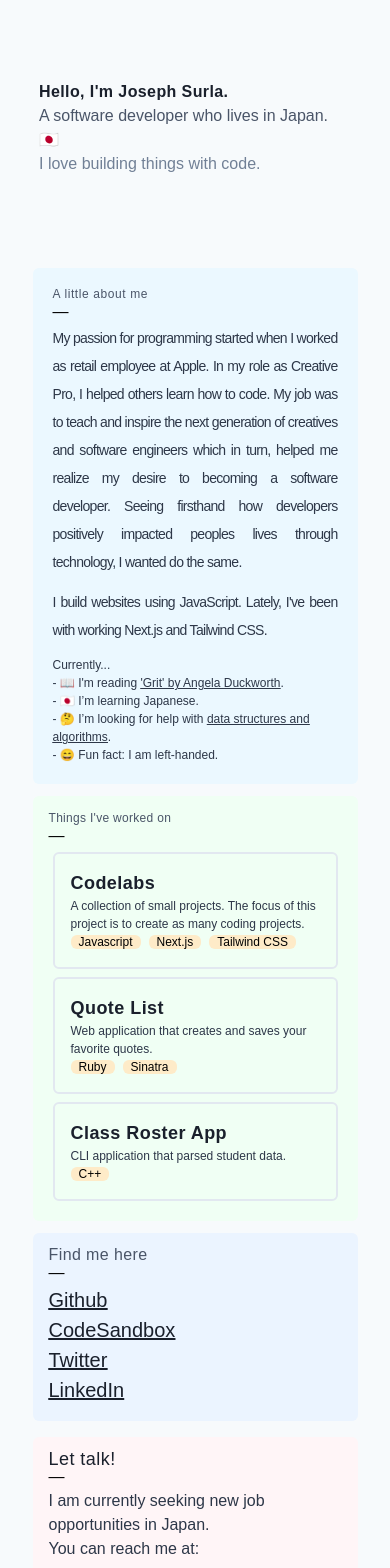
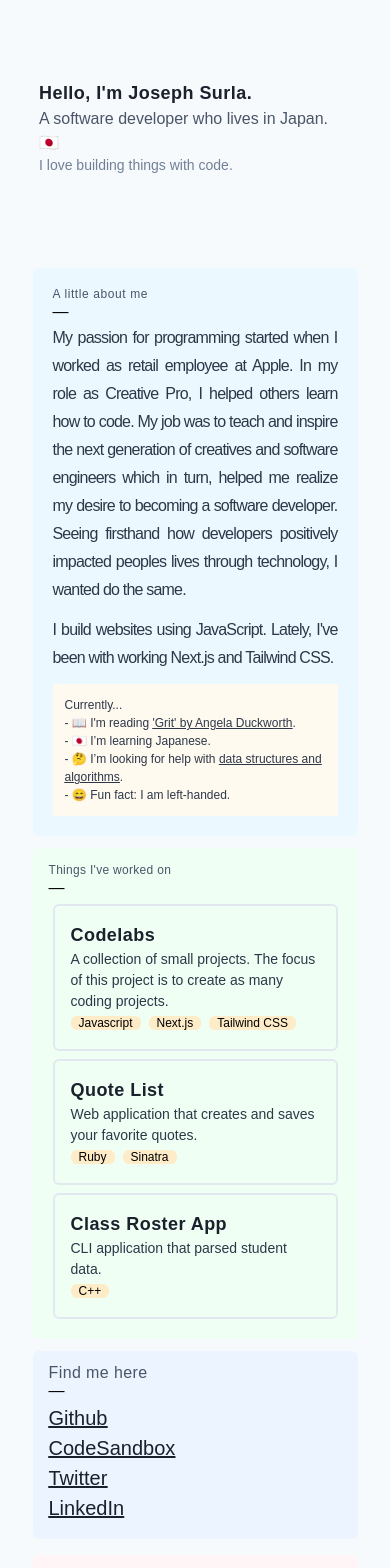
Before and after one commit to surla/josephsurla-v1, a Next.js app: page / in a window 390 px wide. Shown: the top 1568 px of the page. Built offline with nearby package versions, Linux system fonts and the light colour scheme.

Commit message:
Fix css to work with mobile

```diff
--- a/components/about.js
+++ b/components/about.js
@@ -5,7 +5,7 @@ export default function About() {
         A little about me
       </h3>
       &mdash;
-      <p className="text-gray-800 text-sm md:text-base lg:text-lg text-justify tracking-tighter leading-7">
+      <p className="text-gray-800 text-base lg:text-lg text-justify tracking-tighter leading-7">
         My passion for programming started when I worked as retail employee at
         Apple. In my role as Creative Pro, I helped others learn how to code. My
         job was to teach and inspire the next generation of creatives and
@@ -14,12 +14,12 @@ export default function About() {
         positively impacted peoples lives through technology, I wanted do the
         same.
       </p>
-      <p className="pt-3 text-gray-800 text-sm md:text-base lg:text-lg text-justify tracking-tighter leading-7">
+      <p className="pt-3 text-gray-800 text-base lg:text-lg text-justify tracking-tighter leading-7">
         I build websites using JavaScript. Lately, I've been with working
         Next.js and Tailwind CSS.{" "}
       </p>
       <div className="pt-3">
-        <p className="text-md text-gray-800 text-xs lg:text-sm">
+        <p className="bg-orange-100 p-3 text-md text-gray-800 text-xs lg:text-sm">
           Currently... <br></br>- 📖 I'm reading{" "}
           <span className="underline hover:no-underline hover:text-orange-500">
             <a href="https://goodreads.com/surla">'Grit' by Angela Duckworth</a>
--- a/components/contact.js
+++ b/components/contact.js
@@ -1,7 +1,7 @@
 export default function Contact() {
   return (
     <div className="container mx-auto w-10/12 mt-4 bg-pink-100 rounded-md p-4">
-      <div className="text-gray-900 leading-3 tracking-wide text-lg">
+      <div className="text-gray-700 leading-3 tracking-wide text-lg">
         Let talk!
       </div>
       &mdash;
@@ -10,7 +10,7 @@ export default function Contact() {
       </p>
       <p className="text-gray-800">
         You can reach me at:{" "}
-        <span className="underline hover:text-blue-500 text-gray-900 text-2xl">
+        <span className="underline hover:text-blue-500 text-gray-900 text-xl lg:text-2xl">
           hello@josephsurla.com
         </span>
       </p>
--- a/components/projects.js
+++ b/components/projects.js
@@ -27,7 +27,7 @@ export default function Projects() {
         Things I've worked on
       </h3>
       &mdash;
-      <div className="flex flex-col content-between text-xs lg:text-base">
+      <div className="flex flex-col content-between text-sm lg:text-base">
         {projects.map(({ title, url, description, tags }) => (
           <a href={url}>
             <div className="p-4 m-1 border-solid border-2 border-gray-300 rounded-md hover:border-blue-300 hover:bg-blue-200">
--- a/pages/index.js
+++ b/pages/index.js
@@ -10,13 +10,15 @@ export default function IndexPage() {
     <div className="bg-gray-100">
       <div className="container mx-auto w-4/5 py-20">
         <div className="text-left">
-          <p className=" text-gray-900 font-bold tracking-wide sm:text-xl md:text-3xl lg:text-5xl">
+          <p className=" text-gray-900 font-bold tracking-wide text-lg md:text-3xl lg:text-5xl">
             Hello, I'm Joseph Surla.
           </p>
-          <p className="text-gray-700 sm:text-xl lg:text-2xl">
+          <p className="text-gray-700 text-base lg:text-2xl">
             A software developer who lives in Japan. 🇯🇵
           </p>
-          <p className="text-gray-600">I love building things with code.</p>
+          <p className="text-gray-600 text-sm lg:text-base">
+            I love building things with code.
+          </p>
         </div>
       </div>
 
```
